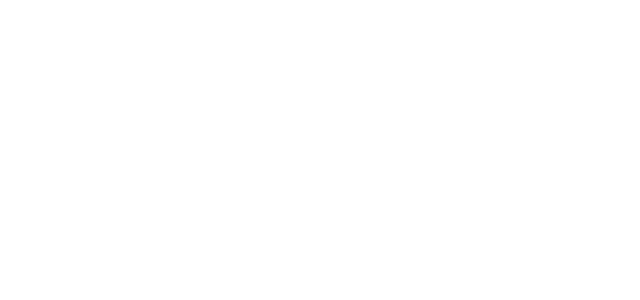
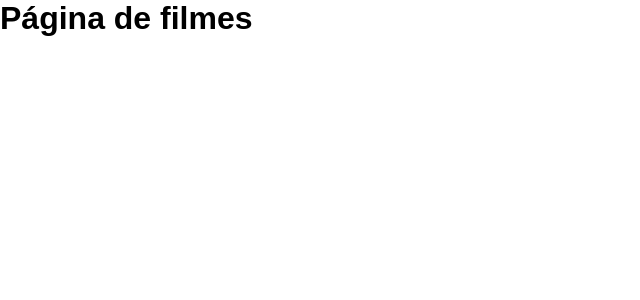
Before and after one commit to YanGraim/primeFlix, a React (Vite) app: page /filme/1 in a window 1280 px wide. Before the commit this address had no page. Shown: the top 300 px of the page, without its empty margins (0-640 px from the left). Built offline with nearby package versions, Linux system fonts and the light colour scheme.

Commit message:
implementa página de erro e integra ao roteamento

```diff
--- /dev/null
+++ b/src/pages/Error/index.jsx
@@ -0,0 +1,9 @@
+function Error() {
+  return (
+    <div>
+      <h2>Ops, parece que essa página não existe!</h2>
+    </div>
+  );
+}
+
+export default Error;
--- a/src/routes.jsx
+++ b/src/routes.jsx
@@ -2,13 +2,16 @@
 
 import Home from "./pages/Home";
 import Filme from "./pages/Filme";
+import Error from "./pages/Error";
 
 function Router() {
   return (
     <BrowserRouter>
       <Routes>
         <Route path="/" element={<Home />} />
-        <Route path="/filme" element={<Filme />} />
+        <Route path="/filme/:id" element={<Filme />} />
+
+        <Route path="*" element={<Error />} />
       </Routes>
     </BrowserRouter>
   );
```
